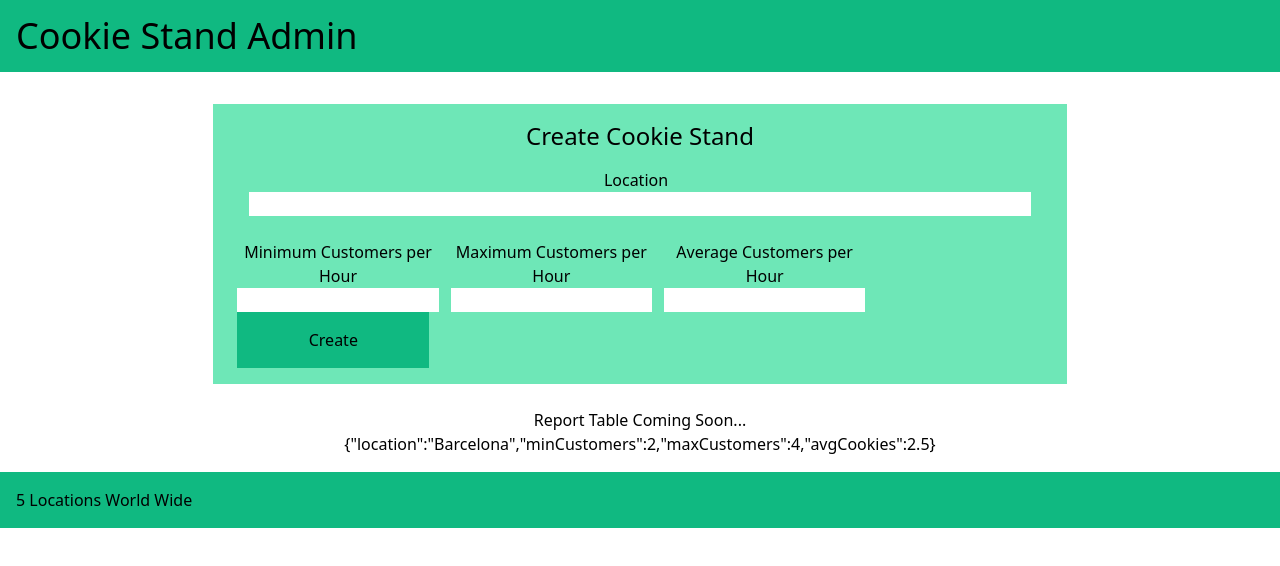
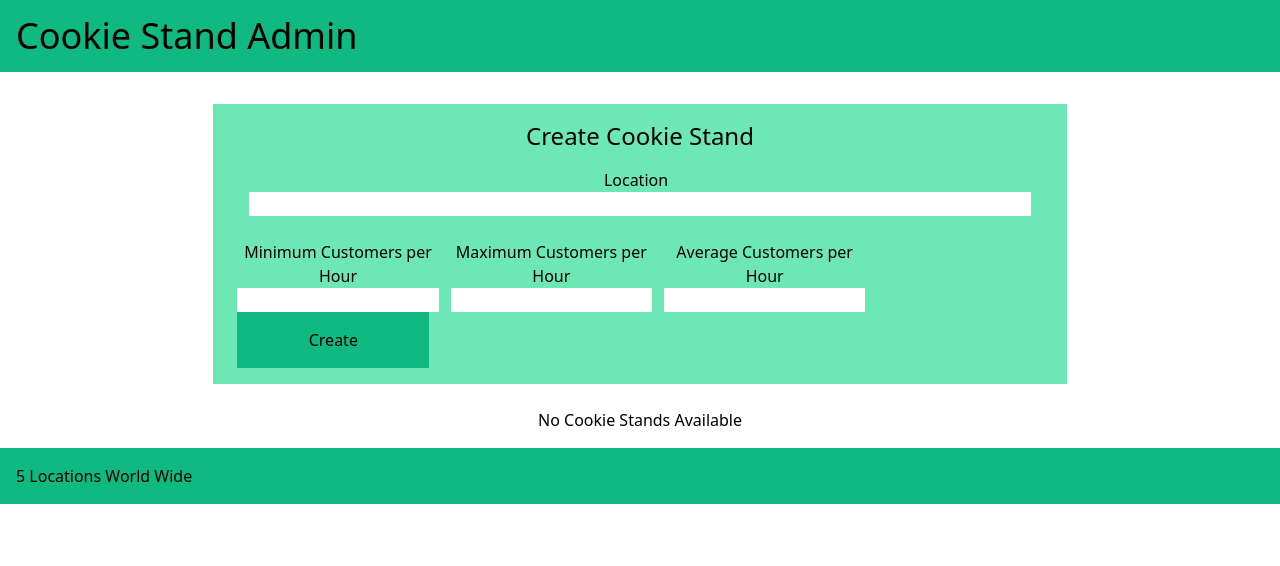
Before and after one commit to KimrAndrew/cookie-stand-admin, a Next.js app: page / in a window 1280 px wide. Shown: the top 566 px of the page. Built offline with nearby package versions, Linux system fonts and the light colour scheme.

Commit message:
ReportTable now conditionally renders No Cookie Stands Available if no reports are passed in through props, changed data type of count in Footer from string to number

```diff
--- a/components/ReportTable.js
+++ b/components/ReportTable.js
@@ -1,8 +1,17 @@
 export default function ReportTable(props) {
+    const hourlySales = [48,42,30,24,42,24,36,42,24,36]
+    if (props.reports.length > 0) {
+        console.log(props.reports.length)
+        return (
+        <div className="text-center">
+            <h3>Report Table Coming Soon...</h3>
+            <p>{'{\"location\":\"Barcelona\",\"minCustomers\":2,\"maxCustomers\":4,\"avgCookies\":2.5}'}</p>
+        </div>
+        );
+    }
     return (
     <div className="text-center">
-        <h3>Report Table Coming Soon...</h3>
-        <p>{'{\"location\":\"Barcelona\",\"minCustomers\":2,\"maxCustomers\":4,\"avgCookies\":2.5}'}</p>
+        <p>No Cookie Stands Available</p>
     </div>
     )
 }
--- a/pages/index.js
+++ b/pages/index.js
@@ -5,8 +5,8 @@ export default function Home() {
     <>
     <Head />
     <Main />
-    <ReportTable />
-    <Footer count='5'/>
+    <ReportTable reports={[]}/>
+    <Footer count={5}/>
     </>
   )
 }
```
